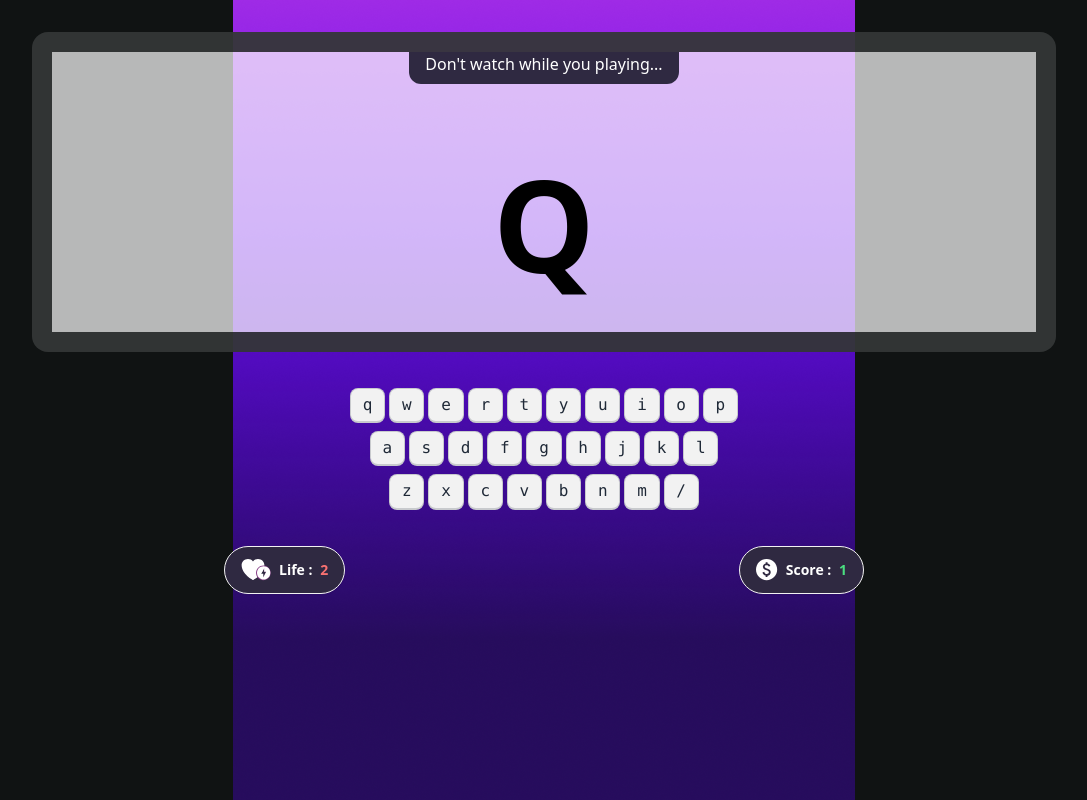
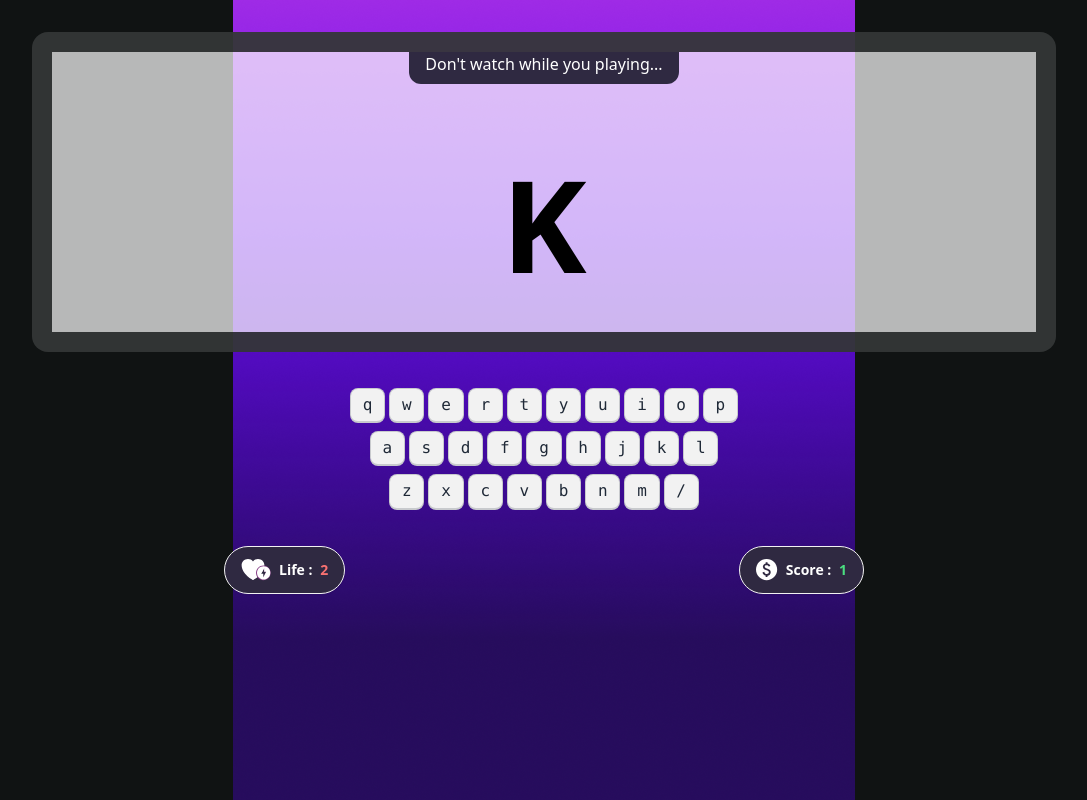
Before and after one commit to hridoykit/clash-alphabet, a plain HTML site: page src/clash-alphabet.html in a window 1280 px wide. Both pictures are taken after a click on the button "Play Now". Shown: the whole page, without its empty margins (96-1183 px from the left). Drawn offline with Linux system fonts and the light colour scheme.

Commit message:
implemented generateRandomAlpha func in da utiliy + show randomly generated alpha to da screen

```diff
--- a/src/clash-alphabet.html
+++ b/src/clash-alphabet.html
@@ -50,7 +50,7 @@
 
             <div class="flex items-center justify-center h-full">
               <span
-                id="random-alphabet"
+                id="current-alphabet"
                 class="text-center text-9xl text-black uppercase font-bold"
                 >K</span
               >
--- a/src/main.js
+++ b/src/main.js
@@ -1,30 +1,11 @@
+function gameLoop(){
+    const alphabet = generateRandomAlphabet();
+    // set randomly generated alpha to the screen
+    document.getElementById('current-alphabet').innerText = alphabet;
+};
+
 function play(){
     hideElement('home');
     showElement('playground');
-    generateRandomAlphabet();
-}
-// document.getElementById('play-btn').addEventListener('click',function(){
-//     console.log('play button clicked');
-//     document.getElementById('home').classList.add('hidden');
-//     document.getElementById('playground').classList.remove('hidden');
-// });
-
-// function play(){
-//     document.getElementById('home').classList.add('hidden');
-//     document.getElementById('playground').classList.remove('hidden');
-//     console.log('first')
-// }
-
-function generateRandomAlphabet(){
-    const stringOfAlphabet = "abcdefghijklmnopqrstuvwxyz"
-    const alphabets = stringOfAlphabet.split('');
-
-    const randomAlphabet = Math.round(Math.random() * 25);
-    const alphabet = alphabets[randomAlphabet];
-
-    document.getElementById('random-alphabet').innerText = alphabet;
-}
-
-// document.getElementById('alphabet').addEventListener('click', function(e){
-//     console.log(e.target.innerText)
-// });
+    gameLoop();
+};
--- a/src/utility.js
+++ b/src/utility.js
@@ -1,8 +1,19 @@
 // hide home section
 function hideElement(id){
     document.getElementById(id).classList.add('hidden');
-}
+};
 
 function showElement(id){
     document.getElementById(id).classList.remove('hidden');
-}
+};
+
+// generate a random alpha
+function generateRandomAlphabet(){
+    const stringOfAlphabet = "abcdefghijklmnopqrstuvwxyz"
+    const alphabets = stringOfAlphabet.split('');
+
+    // get random index between 0 to 25
+    const index = Math.round(Math.random() * 25);
+    const alphabet = alphabets[index];
+    return alphabet;
+};
```
